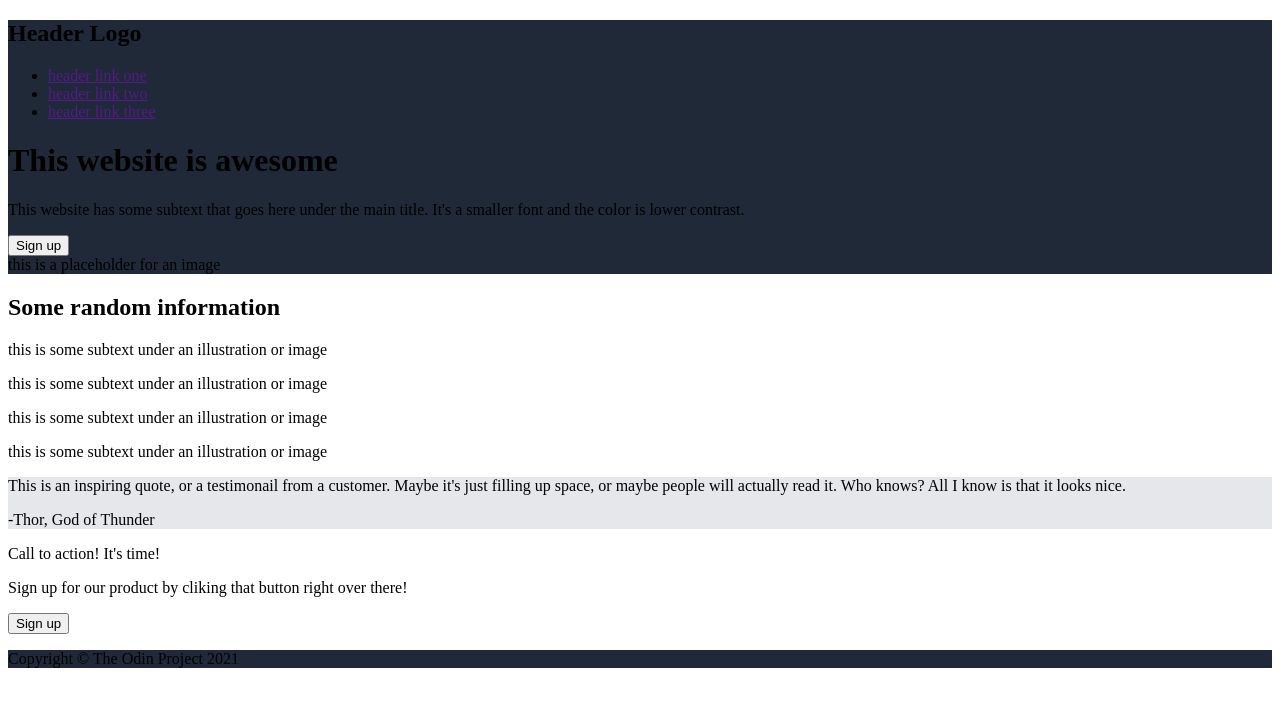
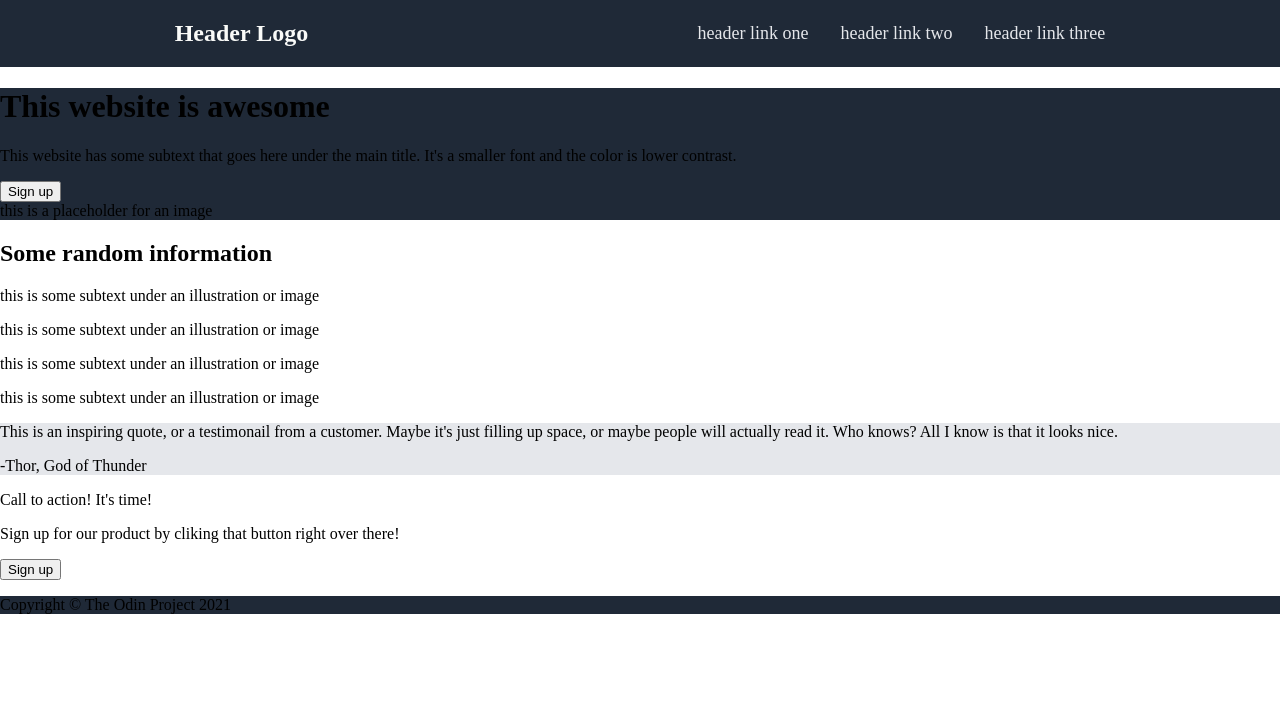
Before and after one commit to TheTeaEnjoyer/odin-landing-page, a plain HTML site: page index.html in a window 1280 px wide. Drawn offline with Linux system fonts and the light colour scheme.

Commit message:
Make navigation bar

```diff
--- a/index.html
+++ b/index.html
@@ -6,14 +6,18 @@
         <link rel="stylesheet" href="styles.css">
     </head>
     <body>
-        <div class="hero_section">
+        <div class="nav-bar">
+            <div class="nav-content">
                 <h2>Header Logo</h2>
                 <ul>
                     <li><a href="">header link one</a></li>
                     <li><a href="">header link two</a></li>
                     <li><a href="">header link three</a></li>
                 </ul>
+            </div>
+            </div>
 
+        <div class="hero-section">
             <h1>This website is awesome</h1>
             <p>
                 This website has some subtext that goes here under the main title.
@@ -23,7 +27,7 @@
             <div>this is a placeholder for an image</div>
         </div>
 
-        <div class="information_section">
+        <div class="information-section">
             <h2>Some random information</h2>
             <div></div>
             <p>this is some subtext under an illustration or image</p>
@@ -35,7 +39,7 @@
             <p>this is some subtext under an illustration or image</p>
         </div>
 
-        <div class="quote_section">
+        <div class="quote-section">
             <p>
                 This is an inspiring quote, or a testimonail from a customer.
                 Maybe it's just filling up space, or maybe people will actually
@@ -44,7 +48,7 @@
             <p>-Thor, God of Thunder</p>
         </div>
 
-        <div class="cta_section">
+        <div class="cta-section">
             <div>
                 <p>Call to action! It's time!</p>
                 <p>Sign up for our product by cliking that button right over there!</p>
--- a/styles.css
+++ b/styles.css
@@ -1,7 +1,36 @@
-.hero_section, .footer {
+body {
+    margin: 0;
+}
+
+.hero-section, .footer, .nav-bar {
     background-color: #1F2937;
 }
 
-.quote_section {
+.quote-section {
     background-color: #E5E7EB;
 }
+
+.nav-content h2 {
+    font-size: 24px;
+    color: #F9FAF8;
+    /*margin-top: 0; /*deletes the white space created at the top of the site */
+}
+
+.nav-content {
+    display: flex;
+    justify-content: space-around;
+    align-items: center;
+    color: #E5E7EB;
+}
+
+.nav-bar ul{
+    list-style-type: none;
+    display: flex;
+    gap: 32px;
+}
+
+.nav-bar a {
+    text-decoration: none;
+    color: #E5E7EB;
+    font-size: 18px;
+}
```
Lines whose indentation alone changed are shown as unchanged.
